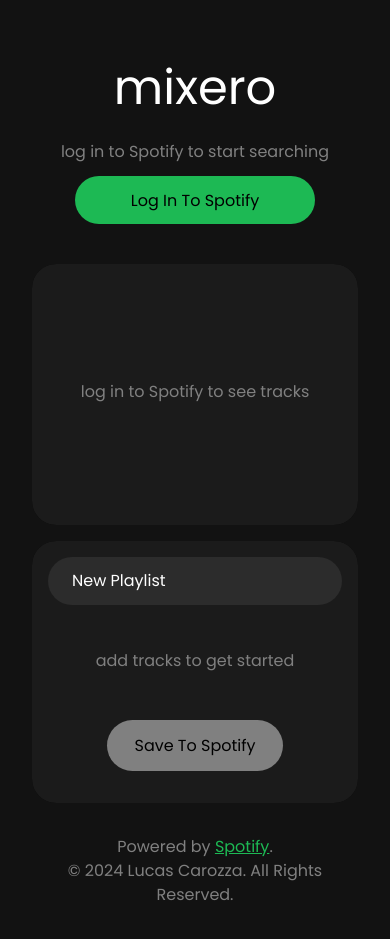
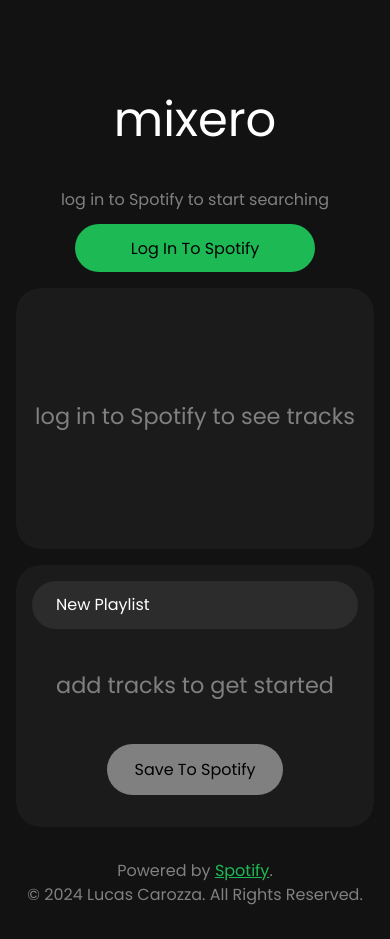
Before and after one commit to lucascarozza/mixero, a React (Vite) app: page / in a window 390 px wide. Built offline with nearby package versions, Linux system fonts and the light colour scheme.

Commit message:
Add minor UI changes

```diff
--- a/src/components/App/App.module.css
+++ b/src/components/App/App.module.css
@@ -36,6 +36,7 @@
 .loginButton {
   font-family: var(--primary-font-family);
   font-size: 1rem;
+  color: var(--secondary-text-color);
   border: none;
   border-radius: 3rem;
   background-color: var(--spotify-green);
@@ -55,3 +56,9 @@
     align-items: center;
   }
 }
+
+@media only screen and (max-width: 768px) {
+  .login {
+    margin-bottom: 1rem;
+  }
+}
--- a/src/components/Header/Header.module.css
+++ b/src/components/Header/Header.module.css
@@ -14,6 +14,6 @@
 
 @media only screen and (max-width: 768px) {
   header {
-    padding: 4rem 0 2rem 0;
+    padding: 6rem 0 3rem 0;
   }
 }
--- a/src/components/Playlist/Playlist.jsx
+++ b/src/components/Playlist/Playlist.jsx
@@ -71,7 +71,7 @@
             Save To Spotify
           </button>
           {playlistName.trim() === "" && (
-            <p className={styles.warning}>a playlist name is required.</p>
+            <p className={styles.warning}>a playlist name is required</p>
           )}
           {saveStatus === "pending" && (
             <p className={styles.pending}>saving playlist to Spotify...</p>
--- a/src/components/Playlist/Playlist.module.css
+++ b/src/components/Playlist/Playlist.module.css
@@ -117,12 +117,6 @@
 
 @media only screen and (max-width: 768px) {
   .placeholder {
-    font-size: 1.2rem;
+    font-size: 1.4rem;
   }
 }
-
-@media only screen and (max-width: 480px) {
-  .placeholder {
-    font-size: 1rem;
-  }
-}
--- a/src/components/SearchResults/SearchResults.module.css
+++ b/src/components/SearchResults/SearchResults.module.css
@@ -73,12 +73,6 @@
 
 @media only screen and (max-width: 768px) {
   .placeholder {
-    font-size: 1.2rem;
+    font-size: 1.4rem;
   }
 }
-
-@media only screen and (max-width: 480px) {
-  .placeholder {
-    font-size: 1rem;
-  }
-}
--- a/src/components/Track/Track.jsx
+++ b/src/components/Track/Track.jsx
@@ -99,13 +99,6 @@
           <p>
             {track.artist} | {track.album}
           </p>
-          {isPlayDisabled ? (
-            <p className={styles.noPreview}>
-              &#9432; Preview not available for this track
-            </p>
-          ) : (
-            ""
-          )}
         </div>
       </div>
       <ActionButton />
--- a/src/components/Track/Track.module.css
+++ b/src/components/Track/Track.module.css
@@ -120,19 +120,3 @@
     font-size: 0.8rem;
   }
 }
-
-@media only screen and (max-width: 480px) {
-  .trackContainer h3,
-  .trackContainer p {
-    line-height: 1rem;
-    margin: 0;
-  }
-
-  .trackContainer h3 {
-    font-size: 0.8rem;
-  }
-
-  .trackContainer p {
-    font-size: 0.7rem;
-  }
-}
--- a/src/index.css
+++ b/src/index.css
@@ -74,6 +74,6 @@
 
 @media only screen and (max-width: 480px) {
   html {
-    margin: 0 2rem;
+    margin: 0 1rem;
   }
 }
```
